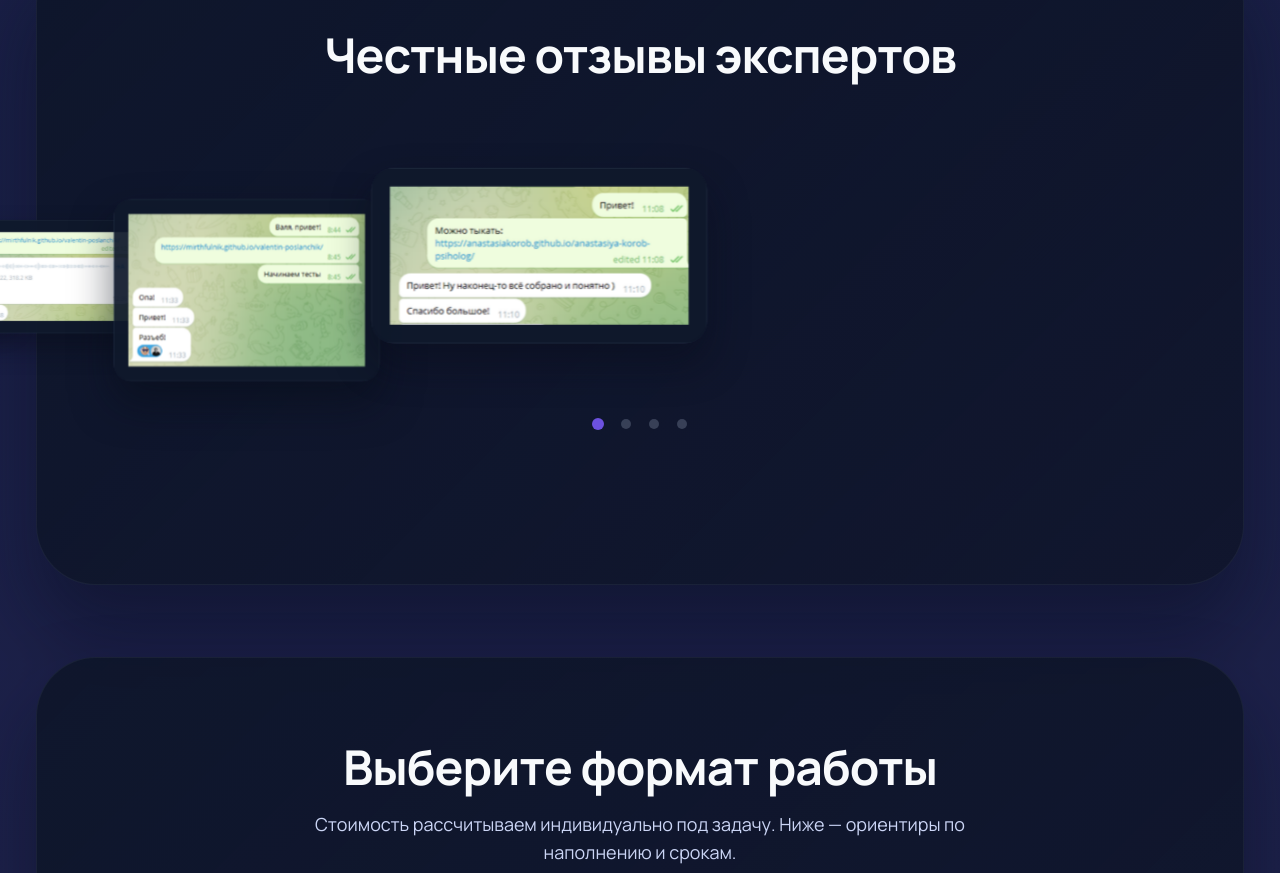
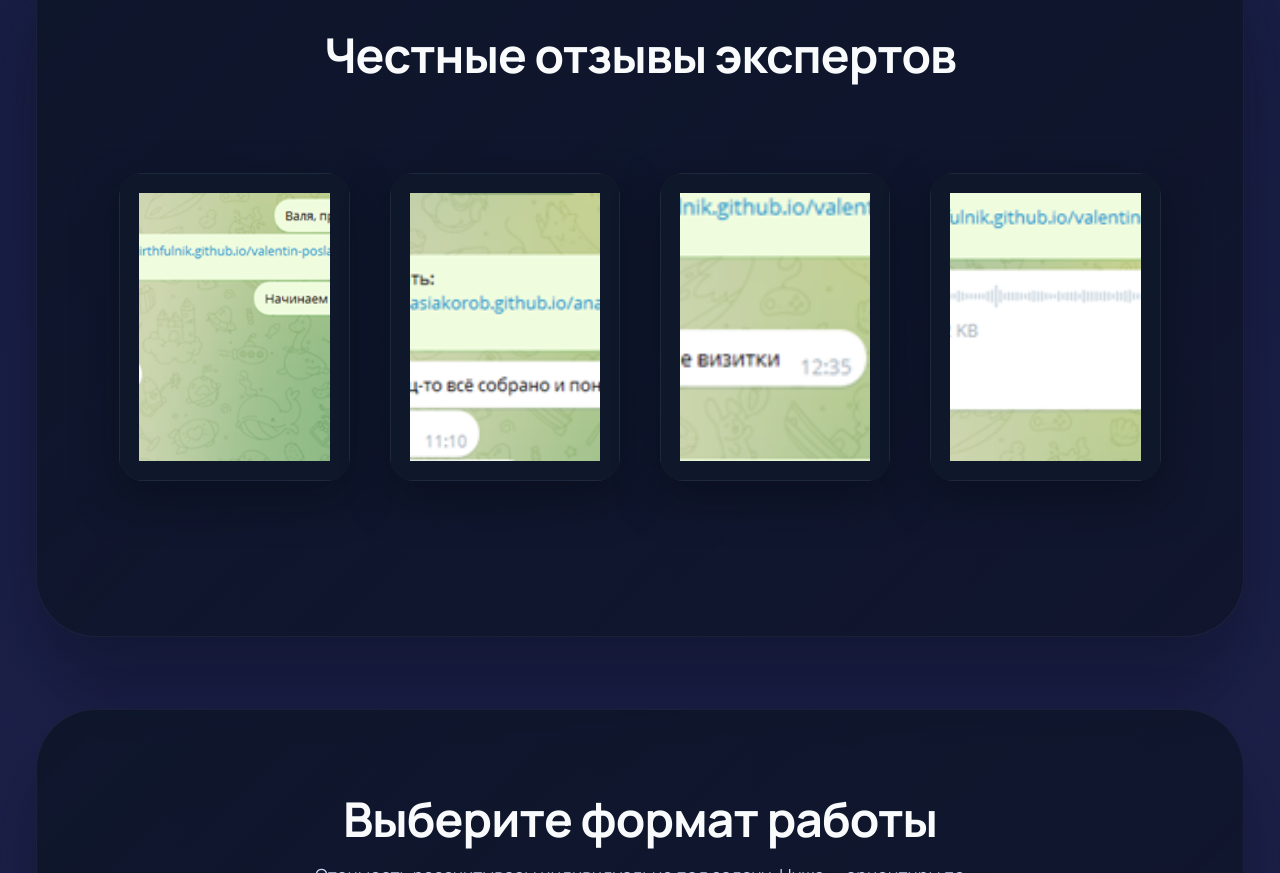
Before and after one commit to Mirthfulnik/VibeCard, a plain HTML site: page index.html in a window 1280 px wide. Shown: the part 4796-5669 px from the top of the page. Drawn offline with nearby package versions, Linux system fonts and the light colour scheme.

Commit message:
Update index.html

```diff
--- a/index.html
+++ b/index.html
@@ -239,22 +239,21 @@
                 <div class="section-head">
                     <h2 class="section-title">Честные отзывы экспертов</h2>
                 </div>
-                                <div class="testimonials__slider swiper" aria-live="polite" aria-label="Отзывы клиентов">
-                    <div class="testimonials__grid swiper-wrapper">
-                        <button class="testimonial-shot swiper-slide" type="button" data-image="assets/images/image.png" data-alt="Отзыв от клиента в Telegram">
+<div class="testimonials__slider is-static" aria-live="polite" aria-label="Отзывы клиентов">
+                    <div class="testimonials__grid">
+                        <button class="testimonial-shot" type="button" data-image="assets/images/image.png" data-alt="Отзыв от клиента в Telegram">
                             <img src="assets/images/image.png" alt="Отзыв от клиента в Telegram" loading="lazy" decoding="async">
                         </button>
-                        <button class="testimonial-shot swiper-slide" type="button" data-image="assets/images/image2.png" data-alt="Положительная обратная связь после запуска визитки">
+                        <button class="testimonial-shot" type="button" data-image="assets/images/image2.png" data-alt="Положительная обратная связь после запуска визитки">
                             <img src="assets/images/image2.png" alt="Положительная обратная связь после запуска визитки" loading="lazy" decoding="async">
                         </button>
-                        <button class="testimonial-shot swiper-slide" type="button" data-image="assets/images/image3.png" data-alt="Эксперт делится впечатлениями о сотрудничестве">
+                        <button class="testimonial-shot" type="button" data-image="assets/images/image3.png" data-alt="Эксперт делится впечатлениями о сотрудничестве">
                             <img src="assets/images/image3.png" alt="Эксперт делится впечатлениями о сотрудничестве" loading="lazy" decoding="async">
                         </button>
-                        <button class="testimonial-shot swiper-slide" type="button" data-image="assets/images/image4.png" data-alt="Скрин переписки с благодарностью за результат">
+                        <button class="testimonial-shot" type="button" data-image="assets/images/image4.png" data-alt="Скрин переписки с благодарностью за результат">
                             <img src="assets/images/image4.png" alt="Скрин переписки с благодарностью за результат" loading="lazy" decoding="async">
                         </button>
                     </div>
-                    <div class="testimonials__pagination"></div>
                 </div>
             </div>
         </section>
```
